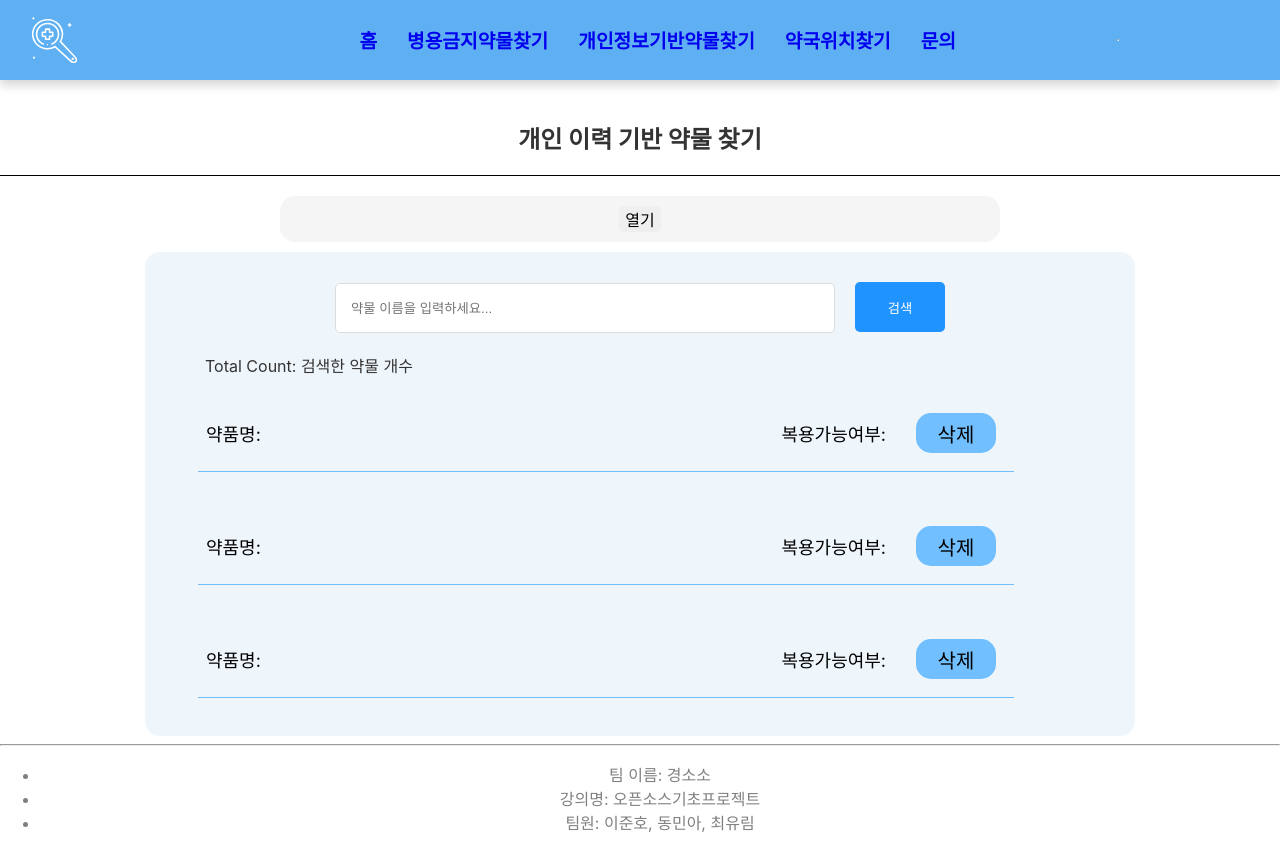
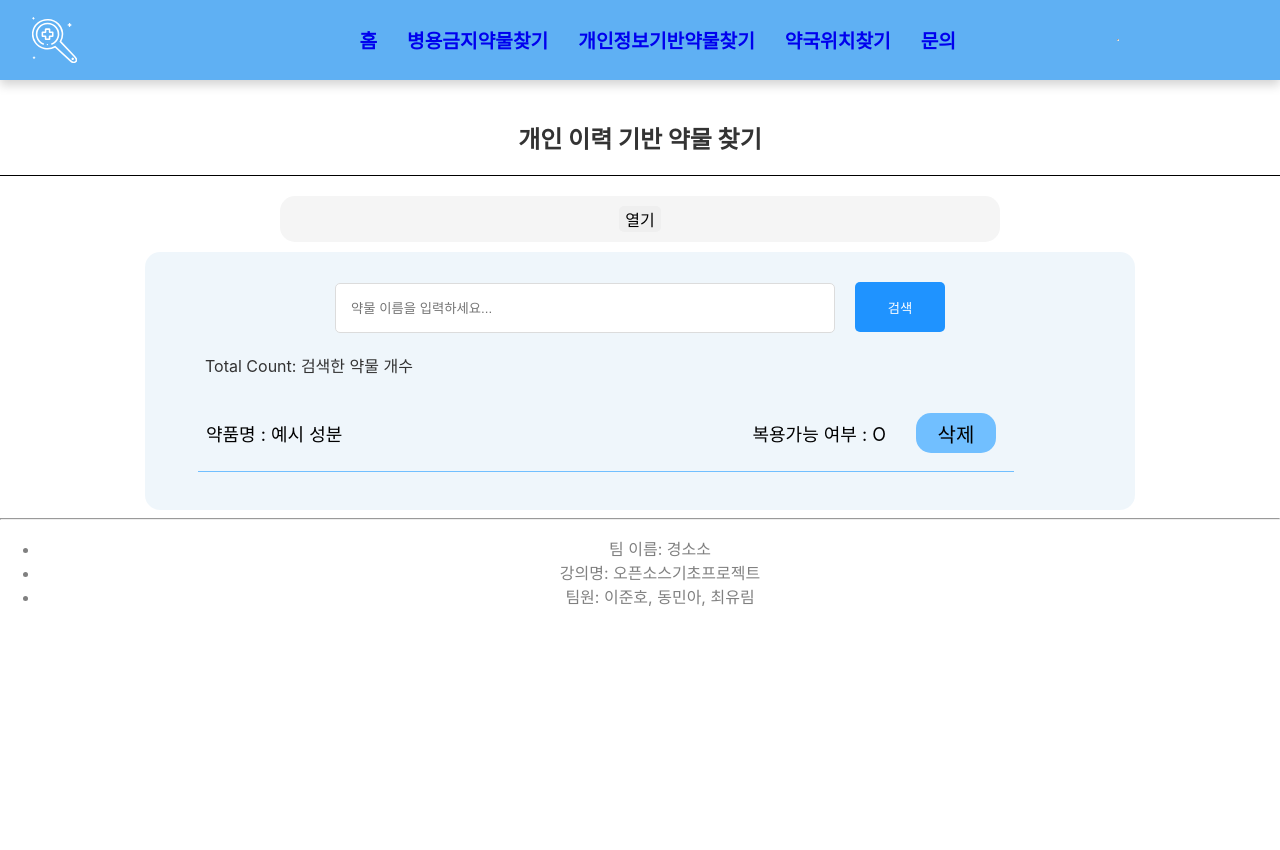
Before and after one commit to LovellR/GSS_Project, a React (Create React App) app in the folder oss-project/: page /detail in a window 1280 px wide. After the commit the page ends 800 px from the top, so only its background shows below. Built offline with nearby package versions, Linux system fonts and the light colour scheme.

Commit message:
아이템 추가시 렌더링

```diff
--- a/oss-project/src/JS/Detail.js
+++ b/oss-project/src/JS/Detail.js
@@ -8,18 +8,8 @@ import "./css/Detail.css";
 const mockPSearch = [
     {
         id:0,
-        content: "성분0",
-        isPossible: false,
-    },
-    {
-        id:1,
-        content: "성분1",
-        isPossible: false,
-    },
-    {
-        id:2,
-        content: "성분2",
-        isPossible: false,
+        content: "예시 성분",
+        isPossible: "O",
     },
 ];
 
@@ -52,7 +42,7 @@ const Detail = () => {
             </div>
             <div className='personal_result'>
                 <PersonalEditor onCreate={onCreate} />
-                <PersonalList />
+                <PersonalList PSearch={PSearch} />
             </div>
         </div>
     );
--- a/oss-project/src/JS/PersonalItem.js
+++ b/oss-project/src/JS/PersonalItem.js
@@ -1,10 +1,10 @@
 import "./css/PersonalItem.css";
 
-const PersonalItem = () => {
+const PersonalItem = ({ id, content, isPossible }) => {
     return (
         <div className="personal-item">
-            <div className="title_col">약품명: </div>
-            <div className="possible_col">복용가능여부: </div>
+            <div className="title_col">약품명 : {content}</div>
+            <div className="possible_col">복용가능 여부 : { isPossible }</div>
             <div className="btn_col">
                 <button className="delete-btn">삭제</button>
             </div>
--- a/oss-project/src/JS/PersonalList.js
+++ b/oss-project/src/JS/PersonalList.js
@@ -1,16 +1,16 @@
 import PersonalItem from "./PersonalItem";
 import "./css/PersonalList.css";
 
-const PersonalList = () => {
+const PersonalList = ({ PSearch }) => {
     return (
         <div className="personal-list">
             <div className="list-count">
                 <div>Total Count: 검색한 약물 개수</div>
             </div>
             <div className="list-wrapper">
-                <PersonalItem />
-                <PersonalItem />
-                <PersonalItem />
+                {PSearch.map((it) => (
+                    <PersonalItem {...it} />
+                ))}
             </div>
         </div>
     );
```
